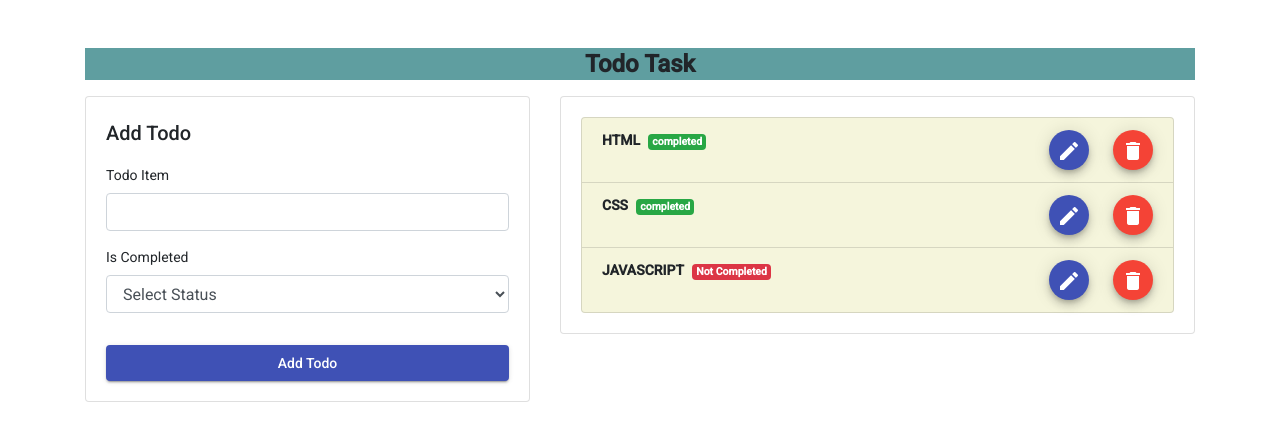
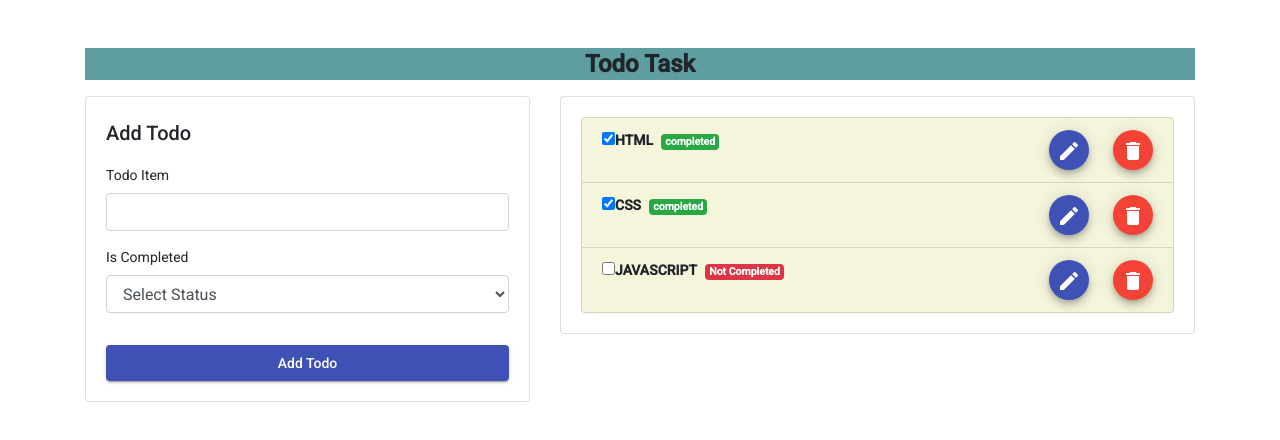
Before and after one commit to Ambika223/Todotask, an Angular app: page / in a window 1280 px wide. Shown: the top 440 px of the page. Built offline with nearby package versions, Linux system fonts and the light colour scheme.

Commit message:
checkbox added

```diff
--- a/src/app/components/todo/todo.component.html
+++ b/src/app/components/todo/todo.component.html
@@ -33,7 +33,7 @@
                 <div class="card-body">
                     <ul class="list-group" *ngIf="todosArr.length>0; else noTodos">
                         <li class="list-group-item d-flex justify-content-between" *ngFor="let todo of todosArr">
-                            <div>
+                            <div><input type="checkbox" [checked]="todo.isCompleted" (change)="onUpdateCheckbox(todo)">
                                 <strong>{{todo.todoItem}}</strong>
                                 <span class="badge ml-2" [ngClass]="todo.isCompleted?'badge-success':'badge-danger'">
                                     {{todo.isCompleted?'completed':'Not Completed'}}
--- a/src/app/components/todo/todo.component.ts
+++ b/src/app/components/todo/todo.component.ts
@@ -51,7 +51,6 @@ export class TodoComponent implements OnInit {
     this.todosArr.push(todo)
     this.todoItemref.nativeElement.value = ''//to reset the form
     this.isCompletedRef.nativeElement.value = '';
-
     this._snackBar.openSnackBar(`The new todo item with ${todo.todoId} is added successfully`)
   }
 
@@ -77,7 +76,6 @@ export class TodoComponent implements OnInit {
     this.todoItemref.nativeElement.value = '';
     this.isCompletedRef.nativeElement.value = '';
     this._snackBar.openSnackBar(`The new todo item with ${updated_obj.todoId} is Updated successfully`)
-
   }
 
 
@@ -90,8 +88,16 @@ export class TodoComponent implements OnInit {
       this._snackBar.openSnackBar(`The new todo item with ${todo.todoId} is Removed successfully`)
 
     }
+  }
 
 
+  //updatecheckbox
+  onUpdateCheckbox(todo: Itodo) {
+    let updatedObj = {
+      isCompleted: !todo.isCompleted
+    };
+    let updateIndex = this.todosArr.findIndex(t => t.todoId === todo.todoId);
+    this.todosArr[updateIndex].isCompleted = updatedObj.isCompleted;
+    this._snackBar.openSnackBar("checkbox is updated successfully!!")
   }
-
 }
```
